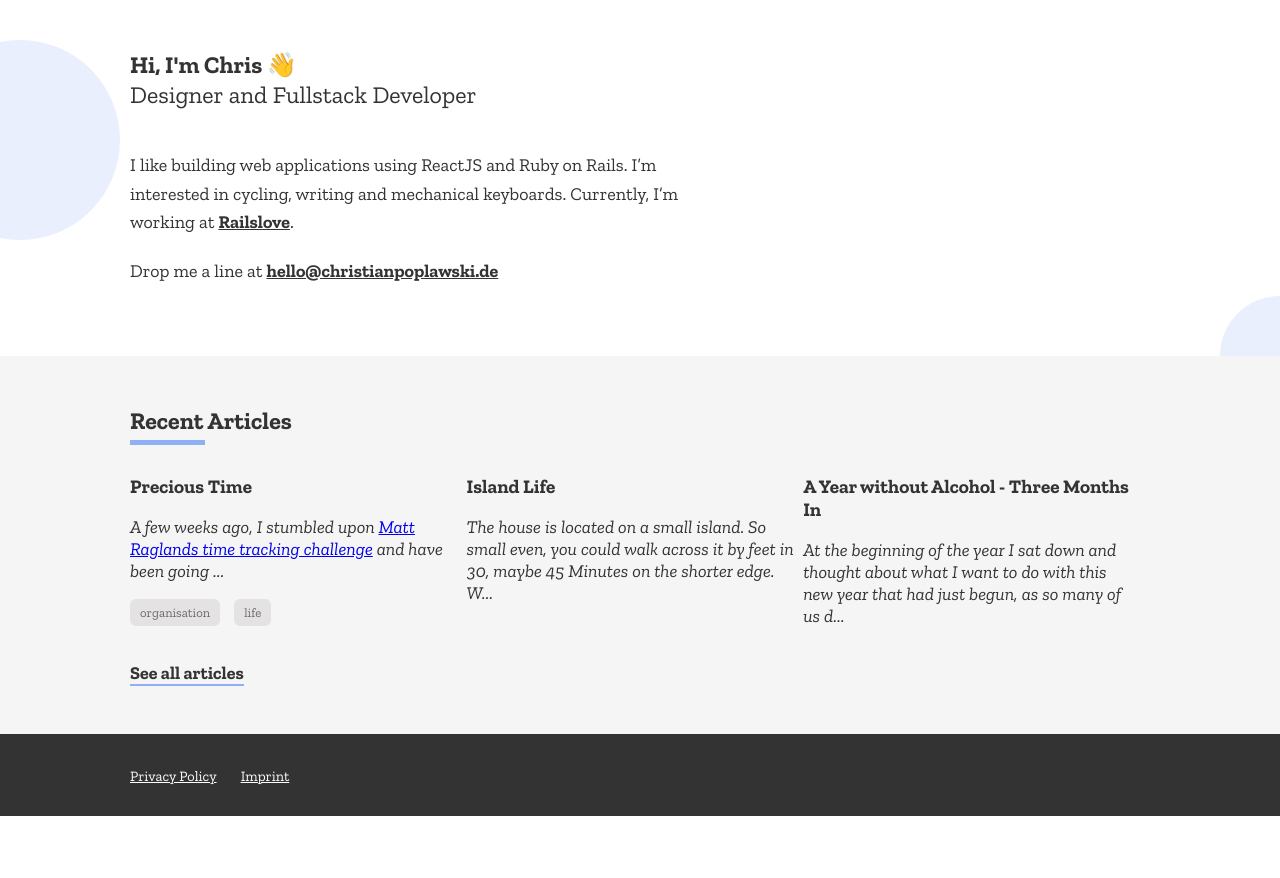
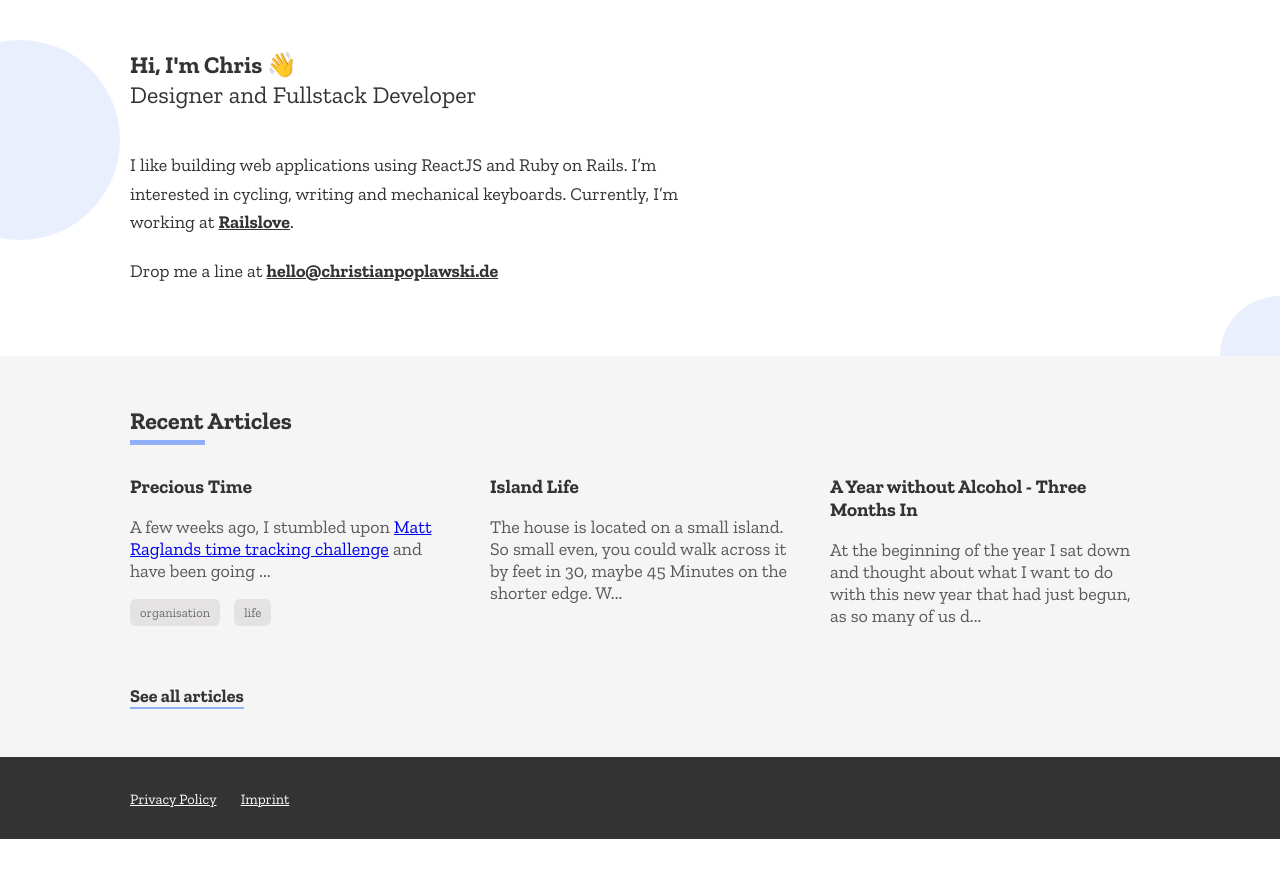
Before and after one commit to Plsr/website_dep, a Jekyll site: the page built from index.html, in a window 1280 px wide. Shown: the top 878 px of the page. Built offline with Jekyll 4.4.1, drawn with Linux system fonts in a browser that asks for light colours.

Commit message:
Better layout for recent articles
Move away from flexbox and use CSS Grid instead. Feels a lot sturdier.

```diff
--- a/_sass/atoms/_article_preview.sass
+++ b/_sass/atoms/_article_preview.sass
@@ -1,9 +1,4 @@
 .aArticlePreview
-  margin-bottom: 40px
-
-  &:last-child
-    margin-bottom: 0
-
   &-title
     text-decoration: none
     color: $black
@@ -13,4 +8,4 @@
     margin-top: 0
 
   &-excerpt
-    font-style: italic
+    color: rgba($black, 0.8)
--- a/_sass/atoms/_articles_list.sass
+++ b/_sass/atoms/_articles_list.sass
@@ -1,24 +1,21 @@
-/**
- * TODO:
- * This is currently working, but it does still need some more tweaks:
- *
- * 1. The single elements need some padding to their sides
- * 2. The elements all have a different height on bigger devices, which looks awkward.
- *    Maybe using a grid layout here would work better. Need to check browser compatibility.
- */
 .aArticlesList
-  display: flex
-  flex-direction: column
+  display: inline-grid
+  grid-template-columns: 1fr
 
   @include for-tablet-portrait-up
-    flex-direction: row
+    grid-template-columns: 1fr 1fr 1fr
 
   &-item
-    flex-basis: 100%
-    flex-grow: 0
-    flex-shrink: 0
+    margin-bottom: 40px
+
+    &:last-child
+      margin-bottom: 0
 
     @include for-tablet-portrait-up
-      flex-basis: 33%
-      flex-grow: 0
-      flex-shrink: 0
+      margin: 0 20px
+
+      &:first-child
+        margin-left: 0
+
+      &:last-child
+        margin-right: 0
--- a/_sass/blocks/_article_recommendations.sass
+++ b/_sass/blocks/_article_recommendations.sass
@@ -17,6 +17,9 @@
       bottom: -10px
       left: 0
 
+  &-list
+    margin-bottom: 40px
+
   &-more
     text-decoration: none
     color: $black
--- a/index.html
+++ b/index.html
@@ -24,7 +24,7 @@ title: Home
   <div class="aWrapper">
     <h2 class="bArticleRecommendations-title">Recent Articles</h2>
     {% assign posts = site.posts | where:"type", "article" %}
-		<div class="aArticlesList">
+		<div class="bArticleRecommendations-list aArticlesList">
 			{% for post in posts limit: 3 %}
 				<div class="aArticlesList-item aArticlePreview">
 					<a href="{{post.url}}" class="aArticlePreview-title">{{ post.title }}</a>
```
